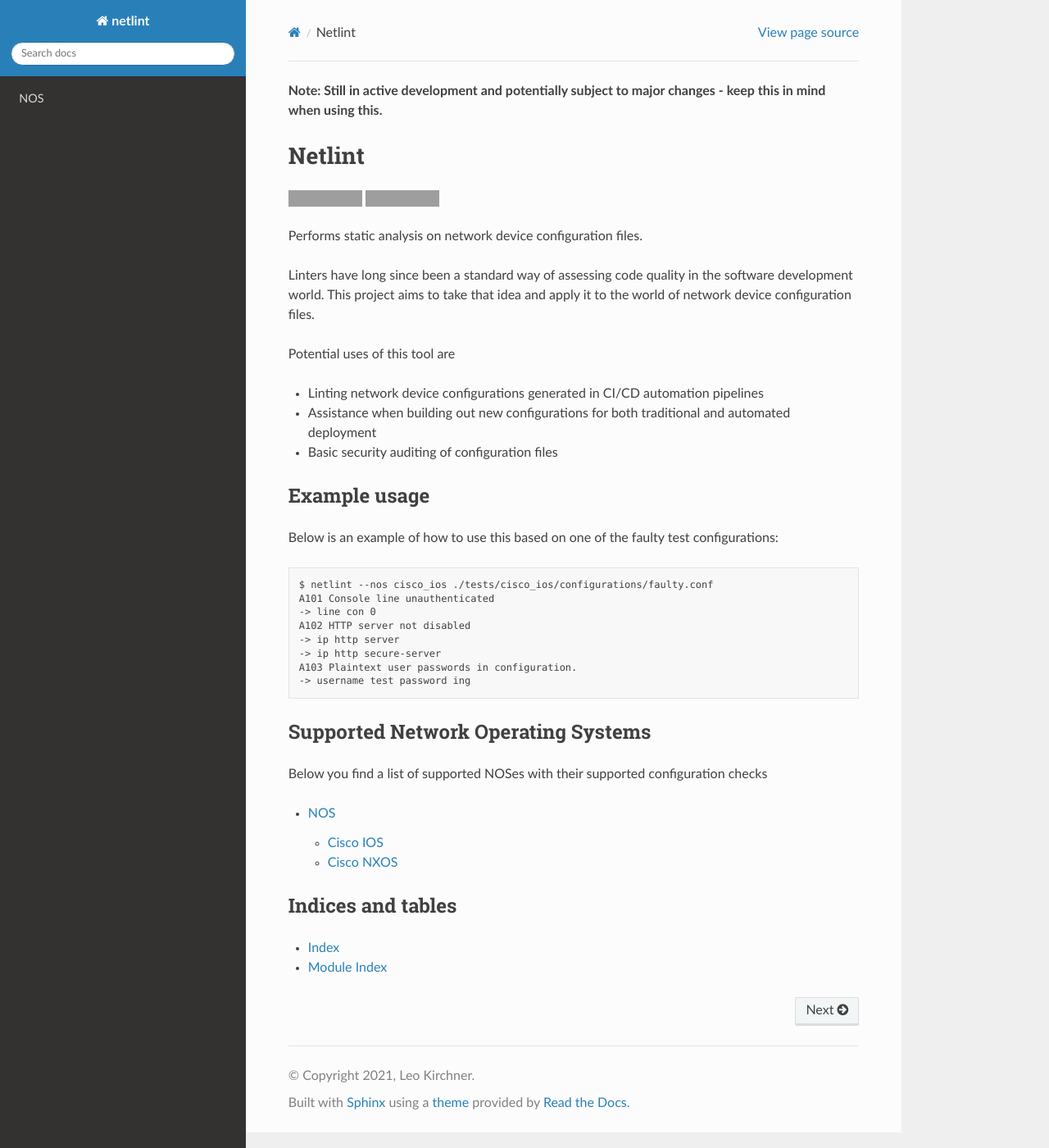
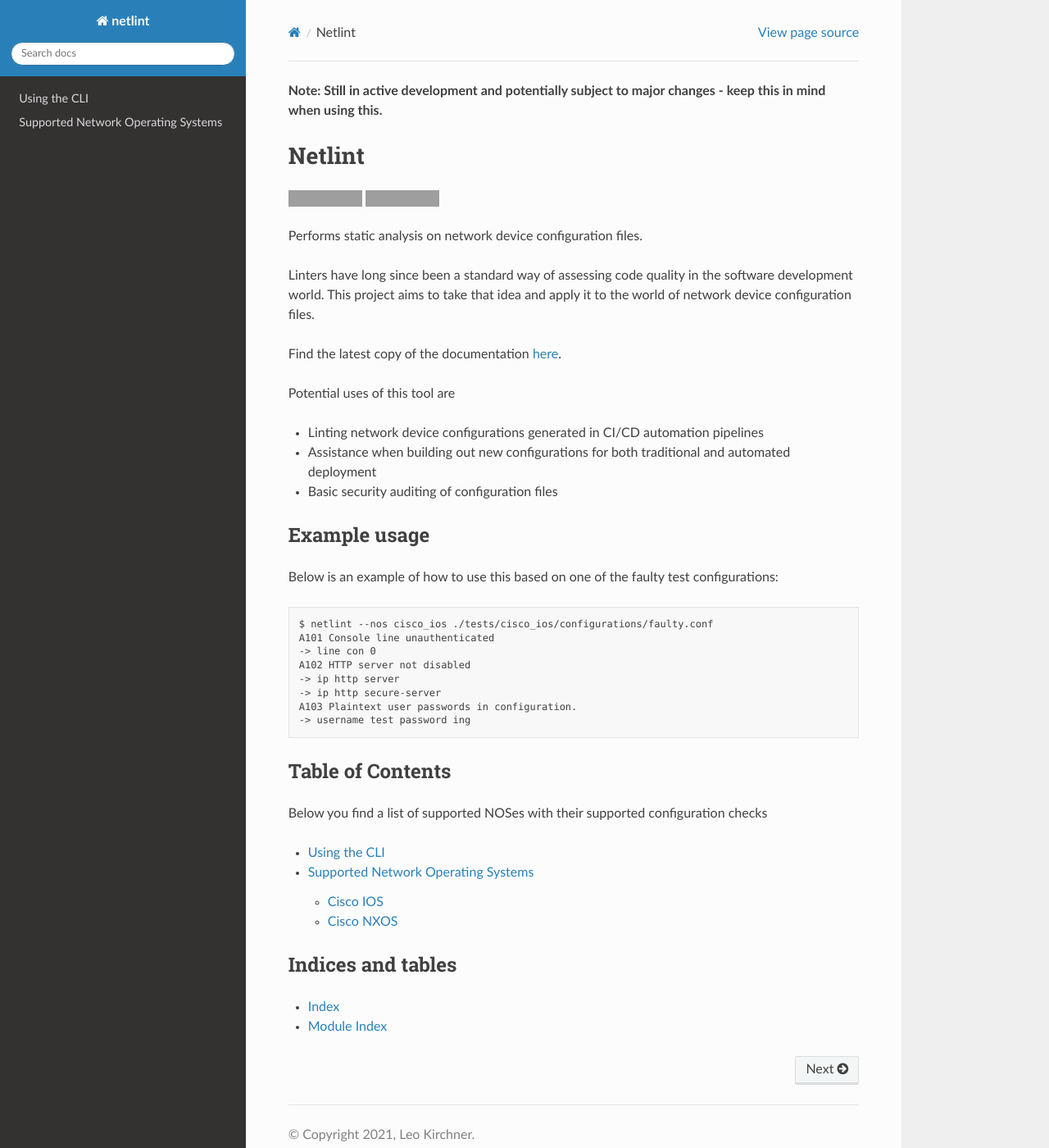
Before and after one commit to Kircheneer/netlint, a Sphinx documentation site: the page built from docs/source/index.rst, in a window 1280 px wide and 1400 px high. Shown: the whole window at 82% size. Built offline with Sphinx 7.4.7 and the Read the Docs theme 2.0.0, drawn with Linux system fonts in a browser that asks for light colours; grey boxes are pictures that could not be loaded.

Commit message:
Update documentation

```diff
--- a/README.md
+++ b/README.md
@@ -1,6 +1,7 @@
 **Note: Still in active development and potentially subject to major changes - keep this in mind when using this.**
 
-# Netlint
+Netlint
+=======
 
 ![Build workflog](https://github.com/Kircheneer/netlint/actions/workflows/main.yml/badge.svg)
 [![Documentation Status](https://readthedocs.org/projects/netlint/badge/?version=latest)](https://netlint.readthedocs.io/en/latest/?badge=latest)
@@ -11,6 +12,8 @@
 in the software development world. This project aims to take that idea
 and apply it to the world of network device configuration files.
 
+Find the latest copy of the documentation [here](https://netlint.readthedocs.io).
+
 Potential uses of this tool are
 
 - Linting network device configurations generated in
@@ -19,7 +22,8 @@
   both traditional and automated deployment
 - Basic security auditing of configuration files
 
-## Example usage
+Example usage
+-------------
 
 Below is an example of how to use this based on one of the faulty test
 configurations:
--- a/docs/source/conf.py
+++ b/docs/source/conf.py
@@ -29,7 +29,7 @@
 # Add any Sphinx extension module names here, as strings. They can be
 # extensions coming with Sphinx (named 'sphinx.ext.*') or your custom
 # ones.
-extensions = ["sphinx_rtd_theme", "sphinx.ext.autodoc", "m2r2"]
+extensions = ["sphinx_rtd_theme", "sphinx.ext.autodoc", "m2r2", "sphinx_click"]
 
 # Add any paths that contain templates here, relative to this directory.
 templates_path = ["_templates"]
--- a/docs/source/index.rst
+++ b/docs/source/index.rst
@@ -1,6 +1,6 @@
 .. mdinclude:: ../../README.md
 
-Supported Network Operating Systems
+Table of Contents
 -----------------------------------
 
 Below you find a list of supported NOSes with their supported
@@ -9,6 +9,7 @@
 .. toctree::
    :maxdepth: 2
 
+   cli
    nos/index
 
 Indices and tables
--- a/docs/source/nos/index.rst
+++ b/docs/source/nos/index.rst
@@ -1,5 +1,5 @@
-NOS
-===
+Supported Network Operating Systems
+===================================
 
 Overview of the os-specific checks available.
 
--- a/pyproject.toml
+++ b/pyproject.toml
@@ -12,21 +12,19 @@
 Sphinx = { version = "^3.5.3", optional = true }
 sphinx-rtd-theme = { version = "^0.5.2", optional = true }
 m2r2 = {version = "^0.2.7", optional = true }
+sphinx-click = {version = "^2.7.1", optional = true }
 
 [tool.poetry.dev-dependencies]
 mypy = "^0.812"
 black = "^20.8b1"
 flake8 = "^3.9.0"
-Sphinx = {version = "^3.5.3", extras = ["docs"]}
-sphinx-rtd-theme = {version = "^0.5.2", extras = ["docs"]}
 pytest = "^6.2.3"
 coverage = "^5.5"
-m2r2 = {version = "^0.2.7", extras = ["docs"]}
 
 [tool.poetry.extras]
 # The following section is required to install docs dependencies
 # until RTD fully supports poetry: https://github.com/rtfd/readthedocs.org/issues/4912
-docs = ["sphinx", "sphinx_rtd_theme", "m2r2"]
+docs = ["sphinx", "sphinx_rtd_theme", "m2r2", "spinx-click"]
 
 [tool.poetry.scripts]
 netlint = 'netlint.main:cli'
```
Also changed, not shown: docs/source/cli.rst (added, +10 -0 lines), 1 other file.
